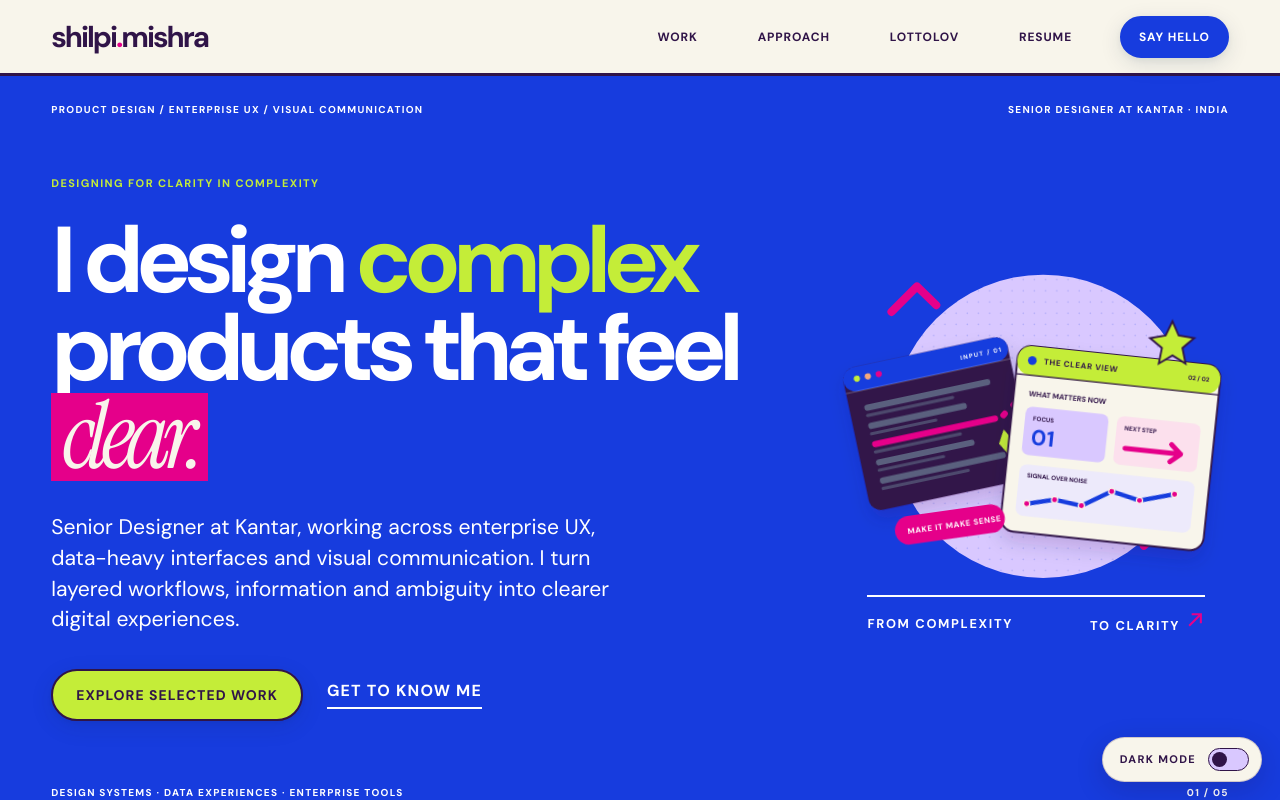
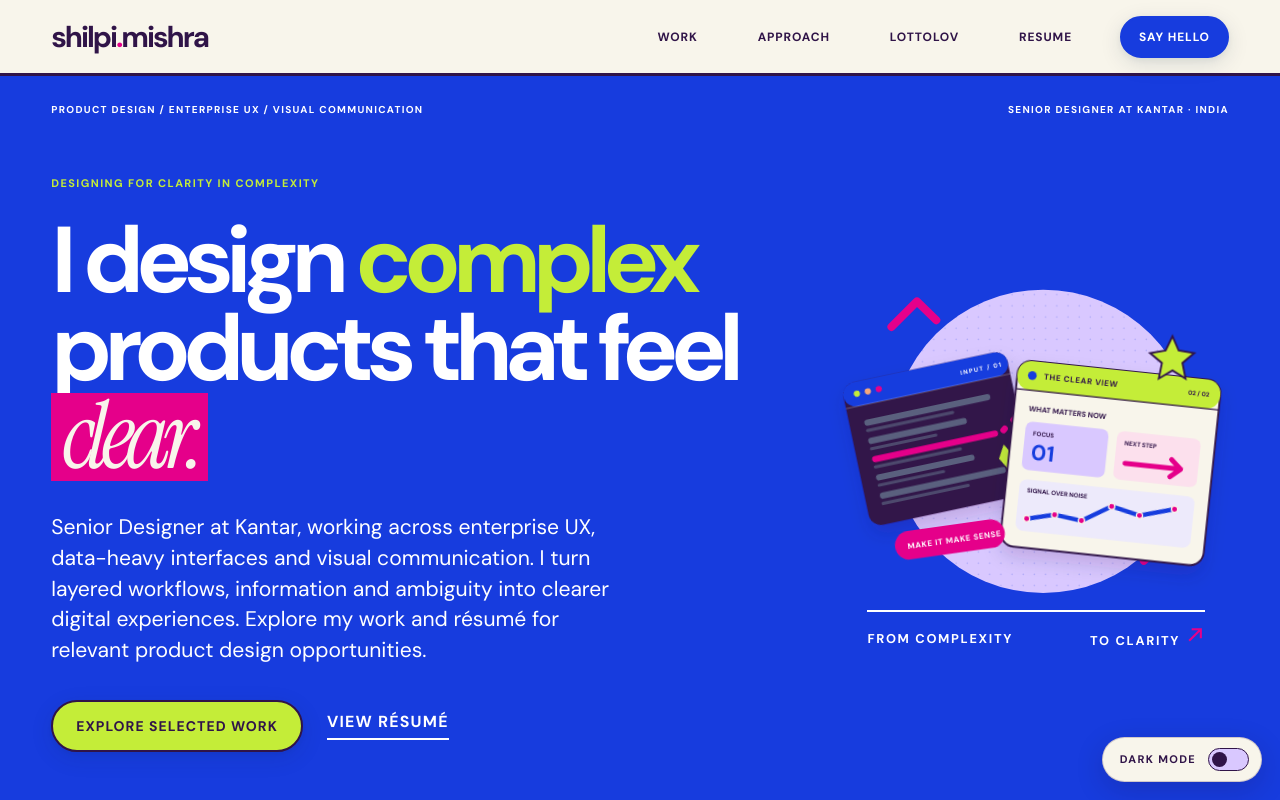
Before and after one commit to lotolipi/product-design-portfolio, a Next.js app: page / in a window 1280 px wide. Shown: the top 800 px of the page. Built offline with nearby package versions, Linux system fonts and the light colour scheme.

Commit message:
Reconcile recruiter journey changes with Prototype 01 main

```diff
--- a/app/page.tsx
+++ b/app/page.tsx
@@ -20,7 +20,7 @@ const personStructuredData = {
 const principles=[{number:"01",title:"Understand",description:"Get to the heart of a problem through people, context and data.",icon:"understand"},{number:"02",title:"Connect",description:"Bring together user needs, business goals and real-world constraints.",icon:"connect"},{number:"03",title:"Refine",description:"Iterate, simplify and polish to create meaningful, easy-to-use experiences.",icon:"refine"}];
 export default function Home(){return <><script type="application/ld+json" dangerouslySetInnerHTML={{ __html: JSON.stringify(personStructuredData).replace(/</g, "\\u003c") }} /><OpeningMotion/><main id="main-content" tabIndex={-1} className="co-site">
 <header className="nav co-nav"><Link href="/" className="brand">shilpi<span>.</span>mishra</Link><nav aria-label="Main navigation"><a href="#work" aria-label="Work" className="co-nav-item"><span className="co-nav-text">Work</span></a><a href="#approach" aria-label="Approach" className="co-nav-item"><span className="co-nav-text">Approach</span></a><Link href="/lottolov" aria-label="Lottolov" className="co-nav-item"><span className="co-nav-text">Lottolov</span></Link><Link href="/resume" aria-label="Resume" className="co-nav-item"><span className="co-nav-text">Resume</span></Link><a href="#contact" aria-label="Say hello / Contact" className="co-nav-contact"><span className="co-nav-text">Say hello </span></a></nav></header>
-<section className="co-hero" aria-labelledby="co-title"><div className="co-hero-top"><span>PRODUCT DESIGN / ENTERPRISE UX / VISUAL COMMUNICATION</span><span>SENIOR DESIGNER AT KANTAR · INDIA</span></div><div className="co-hero-main"><div className="co-hero-copy"><span className="co-kicker">DESIGNING FOR CLARITY IN COMPLEXITY</span><h1 id="co-title">I design <span>complex</span> products that feel <em>clear.</em></h1><p>Senior Designer at Kantar, working across enterprise UX, data-heavy interfaces and visual communication. I turn layered workflows, information and ambiguity into clearer digital experiences.</p><div className="co-actions"><a href="#work" className="co-button">Explore selected work </a><a href="#about" className="co-text-link">Get to know me </a></div></div><HeroArtwork/></div><div className="co-hero-foot"><span>DESIGN SYSTEMS · DATA EXPERIENCES · ENTERPRISE TOOLS</span><span>01 / 05</span></div></section>
+<section className="co-hero" aria-labelledby="co-title"><div className="co-hero-top"><span>PRODUCT DESIGN / ENTERPRISE UX / VISUAL COMMUNICATION</span><span>SENIOR DESIGNER AT KANTAR · INDIA</span></div><div className="co-hero-main"><div className="co-hero-copy"><span className="co-kicker">DESIGNING FOR CLARITY IN COMPLEXITY</span><h1 id="co-title">I design <span>complex</span> products that feel <em>clear.</em></h1><p>Senior Designer at Kantar, working across enterprise UX, data-heavy interfaces and visual communication. I turn layered workflows, information and ambiguity into clearer digital experiences. Explore my work and résumé for relevant product design opportunities.</p><div className="co-actions"><a href="#work" className="co-button">Explore selected work </a><Link href="/resume" className="co-text-link">View résumé </Link></div></div><HeroArtwork/></div><div className="co-hero-foot"><span>DESIGN SYSTEMS · DATA EXPERIENCES · ENTERPRISE TOOLS</span><span>01 / 05</span></div></section>
 <div className="co-ticker" aria-label="Areas of practice"><span>PRODUCT THINKING</span><span className="co-ticker-mark" aria-hidden="true"/><span>VISUAL SYSTEMS</span><span className="co-ticker-mark" aria-hidden="true"/><span>INTERACTION DESIGN</span><span className="co-ticker-mark" aria-hidden="true"/><span>DESIGN FOR COMPLEXITY</span></div>
 <section id="work" className="co-work"><div className="co-section-title"><div><span className="co-kicker">01 / SELECTED WORK</span><h2>Exploring <em>complex problems.</em></h2></div><span className="co-side-note">PRODUCT DESIGN<br/>WORKFLOWS<br/>INTERACTION SYSTEMS</span></div><Link href="/work/workatlas" className="co-feature"><div className="co-feature-top"><span>FEATURED CASE STUDY</span><span>INDEPENDENT PRODUCT EXPLORATION</span></div><div className="co-feature-image"><WorkAtlasImage index={1} alt="Existing WorkAtlas case-study visual from the independent product prototype" className="co-real-work-image"/></div><div className="co-feature-footer"><div><span className="co-kicker">ENTERPRISE UX / CONNECTED WORK</span><h3>WorkAtlas</h3><p>An independent enterprise UX prototype exploring shared task ownership, blocker resolution and accountable changes—with a documented permission defect, correction and retest.</p></div><span className="co-feature-arrow"></span></div></Link><p className="co-evidence">Independent prototype · Synthetic scenarios · Manually checked workflows. Includes a documented permission-boundary defect, correction and retest—not claims of production impact.</p></section>
 <section id="approach" className="co-approach"><div className="co-section-title"><div><span className="co-kicker">02 / HOW I THINK</span><h2>A human-centred, <em>product-minded approach.</em></h2></div></div><div className="co-principles">{principles.map(({number,title,description,icon})=><div className="co-principle" key={number}><div className="co-principle-top"><span>{number} / 03</span></div><ApproachArtwork kind={icon as "understand"|"connect"|"refine"}/><h3>{title}</h3><p>{description}</p></div>)}</div></section>
```
